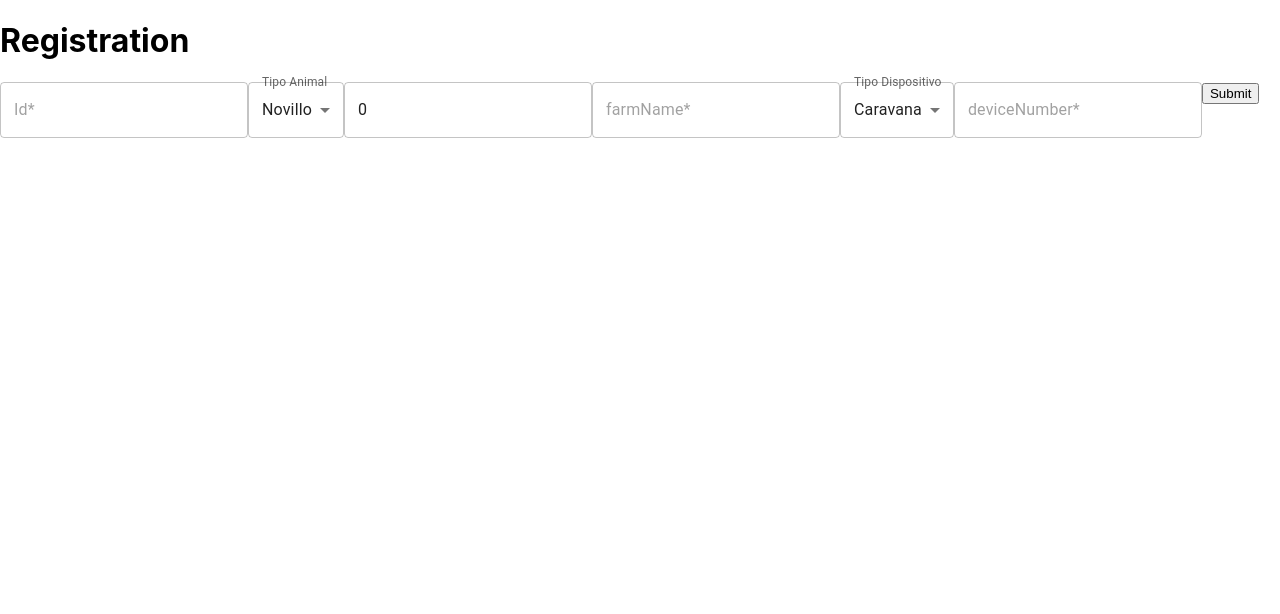
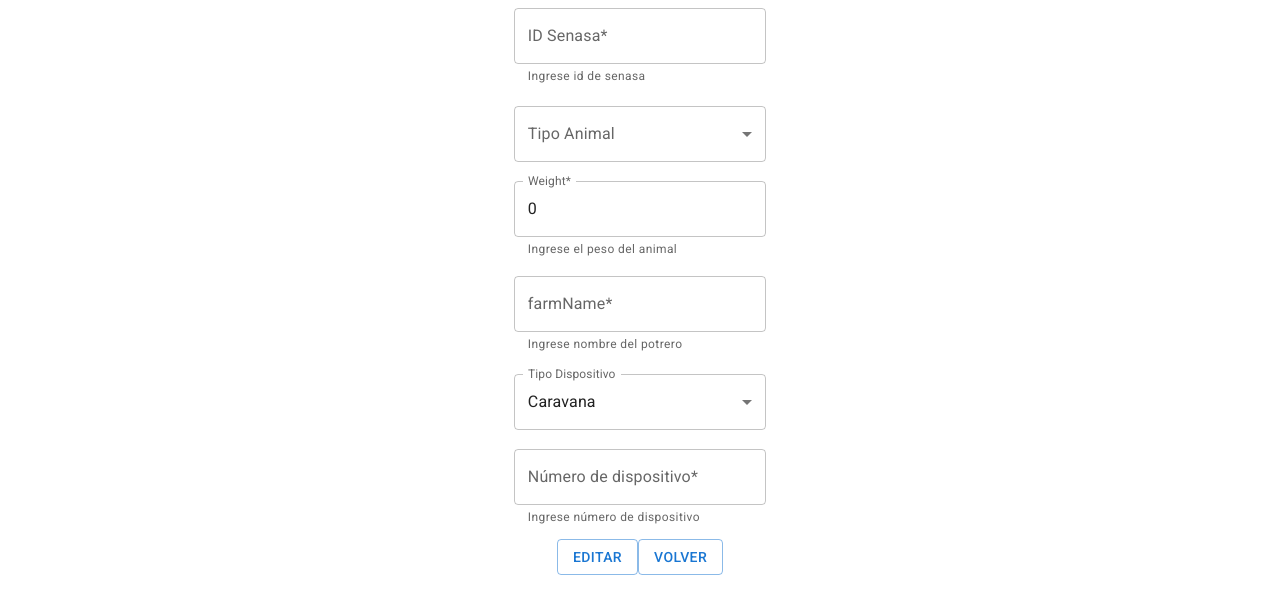
Before and after one commit to lautaro10/basto, a React (Create React App) app in the folder client/: page /add in a window 1280 px wide. Shown: the top 614 px of the page. Built offline with nearby package versions, Linux system fonts and the light colour scheme.

Commit message:
Improvements styles

```diff
--- a/client/public/index.html
+++ b/client/public/index.html
@@ -10,6 +10,10 @@
       content="Web site created using create-react-app"
     />
     <link rel="apple-touch-icon" href="%PUBLIC_URL%/logo192.png" />
+    <link
+      rel="stylesheet"
+      href="https://fonts.googleapis.com/css?family=Roboto:300,400,500,700&display=swap"
+    />
     <!--
       manifest.json provides metadata used when your web app is installed on a
       user's mobile device or desktop. See https://developers.google.com/web/fundamentals/web-app-manifest/
--- a/client/src/infraestructure/components/AnimalForm.tsx
+++ b/client/src/infraestructure/components/AnimalForm.tsx
@@ -5,13 +5,14 @@ import {
   DeviceTypeEnum,
 } from "../../domain/models/Animal";
 import { TextField } from "@mui/material";
-import FormControl from "@mui/material/FormControl";
-import Select from "@mui/material/Select";
-import InputLabel from "@mui/material/InputLabel";
 import MenuItem from "@mui/material/MenuItem";
+import Box from "@mui/material/Box";
+import Button from "@mui/material/Button";
+import FormHelperText from "@mui/material/FormHelperText";
+import { useNavigate } from "react-router-dom";
 
 const AnimalForm = ({ defaultValues, onSubmitEvent, isEdition }: any) => {
-
+  const navigate = useNavigate();
   const {
     control,
     handleSubmit,
@@ -28,27 +29,46 @@ const AnimalForm = ({ defaultValues, onSubmitEvent, isEdition }: any) => {
   };
 
   return (
-    <>
-      <form onSubmit={handleSubmit(onSubmit)}>
-        <h1>Registration</h1>
+    <Box
+      display="flex"
+      alignItems="center"
+      justifyContent="center"
+      flexDirection="column"
+      component="form"
+      sx={{
+        "& .MuiTextField-root": { m: 1, width: "25ch" },
+      }}
+      noValidate
+      autoComplete="off"
+      onSubmit={handleSubmit(onSubmit)}
+    >
       <Controller
         name="id"
         control={control}
         rules={{ required: true, maxLength: 16 }}
         render={({ field }) => (
-            <TextField id="id" placeholder="Id*" disabled={isEdition} {...field} />
+          <TextField
+            label="ID Senasa*"
+            error={!!errors.id}
+            id="id"
+            {...field}
+            helperText="Ingrese id de senasa"
+            disabled={isEdition}
+          />
         )}
       />
+      <FormHelperText>
         {errors.id?.type === "required" && "Id es requerido"}
         {errors.id?.type === "maxLength" && "La longitud maxima es 16"}
+      </FormHelperText>
+
       <Controller
         name="animalType"
         control={control}
         rules={{ required: true }}
-          render={({ field }) => (
-            <FormControl>
-              <InputLabel id="demo-simple-select-label">Tipo Animal</InputLabel>
-              <Select {...field}>
+        render={() => (
+          <>
+            <TextField id="animalType" select label="Tipo Animal">
               <MenuItem value={AnimalTypeEnum.NOVILLO}>
                 {AnimalTypeEnum.NOVILLO}
               </MenuItem>
@@ -58,71 +78,101 @@ const AnimalForm = ({ defaultValues, onSubmitEvent, isEdition }: any) => {
               <MenuItem value={AnimalTypeEnum.VAQUILLONA}>
                 {AnimalTypeEnum.VAQUILLONA}
               </MenuItem>
-              </Select>
-            </FormControl>
+            </TextField>
+          </>
         )}
       />
+      <FormHelperText>
         {errors.animalType?.type === "required" &&
           "El tipo de animal es requerido"}
+      </FormHelperText>
+
       <Controller
         name="weight"
         control={control}
         rules={{ required: true }}
         render={({ field }) => (
-            <TextField id="weight" placeholder="Weight*" {...field} />
+          <TextField
+            {...field}
+            id="weight"
+            label="Weight*"
+            helperText="Ingrese el peso del animal"
+          />
         )}
       />
       {errors.weight && <p>This is required.</p>}
+      <div>
         <Controller
           name="farmName"
           control={control}
           rules={{ required: true, maxLength: 200 }}
           render={({ field }) => (
-            <TextField id="farmName" placeholder="farmName*" {...field} />
+            <TextField
+              {...field}
+              id="farmName"
+              label="farmName*"
+              helperText="Ingrese nombre del potrero"
+            />
           )}
         />
+        <FormHelperText>
           {errors.farmName?.type === "required" &&
             "El nombre del campo es requerido"}
           {errors.farmName?.type === "maxLength" && "La longitud maxima es 200"}
+        </FormHelperText>
+      </div>
       <Controller
         name="deviceType"
         control={control}
         rules={{ required: true }}
         render={({ field }) => (
-            <FormControl>
-              <InputLabel id="demo-simple-select-label">
-                Tipo Dispositivo
-              </InputLabel>
-              <Select {...field}>
+          <>
+            <TextField
+              {...field}
+              id="deviceType"
+              select
+              label="Tipo Dispositivo"
+            >
               <MenuItem value={DeviceTypeEnum.CARAVANA}>
                 {DeviceTypeEnum.CARAVANA}
               </MenuItem>
               <MenuItem value={DeviceTypeEnum.COLLAR}>
                 {DeviceTypeEnum.COLLAR}
               </MenuItem>
-              </Select>
-            </FormControl>
+            </TextField>
+          </>
         )}
       />
+      <FormHelperText>
         {errors.deviceType?.type === "required" &&
           "El tipo de dispositivo es requerido"}
+      </FormHelperText>
       <Controller
         name="deviceNumber"
         control={control}
         rules={{ required: true }}
         render={({ field }) => (
           <TextField
+            {...field}
             id="deviceNumber"
-              placeholder="deviceNumber*"
-              {...field}
+            label="Número de dispositivo*"
+            helperText="Ingrese número de dispositivo"
           />
         )}
       />
+      <FormHelperText>
         {errors.deviceType?.type === "required" &&
           "El número de dispositivo es requerido"}
-        <input type="submit" />
-      </form>
-    </>
+      </FormHelperText>
+      <div style={{ display: "flex", justifyItems: "space-around" }}>
+        <Button type="submit" variant="outlined">
+          {isEdition ? "Agregar" : "Editar"}
+        </Button>
+        <Button type="submit" variant="outlined" onClick={() => navigate("/")}>
+          Volver
+        </Button>
+      </div>
+    </Box>
   );
 };
 export default AnimalForm;
--- a/client/src/infraestructure/components/AnimalsList.tsx
+++ b/client/src/infraestructure/components/AnimalsList.tsx
@@ -2,11 +2,12 @@ import React, { useCallback, useState } from "react";
 import { Animal } from "../../domain/models/Animal";
 import { AnimalService } from "../../domain/services/AnimalService";
 import { AnimalRepositoryFake } from "../instances/AnimalRepositoryFake";
-import MenuIcon from "@mui/icons-material/Menu";
+import DeleteIcon from "@mui/icons-material/Delete";
 import usePagination from "../hooks/usePagination";
 import { DataGrid } from "@mui/x-data-grid";
 import { useNavigate } from "react-router-dom";
 import CreateIcon from "@mui/icons-material/Create";
+import Button from "@mui/material/Button";
 
 function AnimalsList() {
   const [animals, setAnimals] = useState<Animal[]>();
@@ -28,7 +29,6 @@ function AnimalsList() {
   }, []);
 
   const deleteAnimal = useCallback(async (id: string) => {
-    navigate("/form", { state: { id: 7, color: "green" } });
     try {
       const responseAnimals = await AnimalService(
         AnimalRepositoryFake
@@ -41,10 +41,6 @@ function AnimalsList() {
     navigate("/update", { state: params });
   };
 
-  const deleteAnimalModal = (id: string) => {
-    deleteAnimal(id);
-  };
-
   React.useEffect(() => {
     getAnimals();
   }, []);
@@ -52,8 +48,12 @@ function AnimalsList() {
   const renderDetailsButton = (params: any) => {
     return (
       <>
-        <MenuIcon onClick={() => deleteAnimalModal(params.id)} />{" "}
-        <CreateIcon onClick={() => navigateToForm(params.row)} />
+        <Button onClick={() => deleteAnimal(params.id)}>
+          <DeleteIcon color="error" />
+        </Button>
+        <Button onClick={() => navigateToForm(params.row)}>
+          <CreateIcon />
+        </Button>
       </>
     );
   };
@@ -61,7 +61,7 @@ function AnimalsList() {
   const columns = [
     { field: "id", headerName: "ID", width: 150 },
     { field: "animalType", headerName: "Tipo Animal", width: 150 },
-    { field: "weight", headerName: "Peso&nbsp;(Kg)", width: 150 },
+    { field: "weight", headerName: "Peso (Kg)", width: 150 },
     { field: "deviceType", headerName: "Tipo Dispositivo", width: 150 },
     { field: "deviceNumber", headerName: "Número Dispositivo", width: 150 },
     { field: "farmName", headerName: "Nombre Potrero", width: 150 },
@@ -74,7 +74,7 @@ function AnimalsList() {
   ];
 
   return (
-    <div style={{ width: "100%" }}>
+    <div style={{ width: "80%" }}>
       <DataGrid
         columns={columns}
         rows={animals || []}
@@ -82,9 +82,16 @@ function AnimalsList() {
         loading={loading}
         pageSize={rowsPerPage}
         onPageSizeChange={(newPageSize) => setRowsPerPage(newPageSize)}
-        rowsPerPageOptions={[5, 10, 20]}
+        rowsPerPageOptions={[5, 10]}
         pagination
         autoHeight
+        sx={{
+          boxShadow: 2,
+          border: 2,
+          "& .MuiDataGrid-cell:hover": {
+            color: "primary.main",
+          },
+        }}
       />
     </div>
   );
--- a/client/src/infraestructure/pages/NewAnimal.tsx
+++ b/client/src/infraestructure/pages/NewAnimal.tsx
@@ -23,9 +23,7 @@ const NewAnimal = () => {
 
   const onSubmit = async (data: Animal) => {
     try {
-      const responseAnimals = await AnimalService(
-        AnimalRepositoryFake
-      ).addAnimal(data);
+      await AnimalService(AnimalRepositoryFake).addAnimal(data);
       openToast();
     } catch (exception) {
       console.log("Err");
@@ -42,7 +40,7 @@ const NewAnimal = () => {
       <Snackbar
         anchorOrigin={{ vertical: "top", horizontal: "right" }}
         open={open}
-        onClose={() => closeToast()}
+        onClose={closeToast}
         message="Animal agregado correctamente"
       />
     </>
--- a/client/src/infraestructure/pages/UpdateAnimal.tsx
+++ b/client/src/infraestructure/pages/UpdateAnimal.tsx
@@ -1,31 +1,38 @@
 import AnimalForm from "../components/AnimalForm";
-import { useLocation } from "react-router-dom";
+import { useLocation, useNavigate } from "react-router-dom";
 import { Animal } from "../../domain/models/Animal";
 import { AnimalService } from "../../domain/services/AnimalService";
 import { AnimalRepositoryFake } from "../instances/AnimalRepositoryFake";
 import Snackbar from "@mui/material/Snackbar";
 import useToast from "../hooks/useToast";
+import { useEffect, useState } from "react";
 
 const UpdateAnimal = () => {
+  const [defaultVal, setDefaultVal] = useState({});
   const { open, openToast, closeToast } = useToast();
   const location = useLocation();
-  const { id, animalType, weight, farmName, deviceNumber, deviceType } =
-    location.state as Animal;
+  const navigate = useNavigate();
 
-  const defaultValues: Animal = {
-    id: id,
-    animalType: animalType,
-    weight: weight,
-    deviceType: deviceType,
-    deviceNumber: deviceNumber,
-    farmName: farmName,
-  };
+  useEffect(() => {
+    if (location.state) {
+      const { id, animalType, weight, farmName, deviceNumber, deviceType } =
+        location.state as Animal;
+      setDefaultVal({
+        id,
+        animalType,
+        weight,
+        deviceType,
+        deviceNumber,
+        farmName,
+      });
+    } else {
+      navigate("/");
+    }
+  }, [location, navigate]);
 
   const onSubmit = async (data: Animal) => {
     try {
-      const responseAnimals = await AnimalService(
-        AnimalRepositoryFake
-      ).updateAnimal(data);
+      await AnimalService(AnimalRepositoryFake).updateAnimal(data);
       openToast();
     } catch (exception) {
       console.log("Err");
@@ -34,15 +41,18 @@ const UpdateAnimal = () => {
 
   return (
     <>
-      <AnimalForm
-        defaultValues={defaultValues}
-        onSubmitEvent={(data: Animal) => onSubmit(data)}
-        isEdition={true}
-      />
+      {Object.keys(defaultVal).length > 0 && (
+        <AnimalForm
+          defaultValues={defaultVal}
+          onSubmitEvent={(data: Animal) => onSubmit(data)}
+          isEdition={true}
+        />
+      )}
+
       <Snackbar
         anchorOrigin={{ vertical: "top", horizontal: "right" }}
         open={open}
-        onClose={() => closeToast()}
+        onClose={closeToast}
         message="Animal Editado correctamente"
       />
     </>
```
Lines whose indentation alone changed are shown as unchanged.
